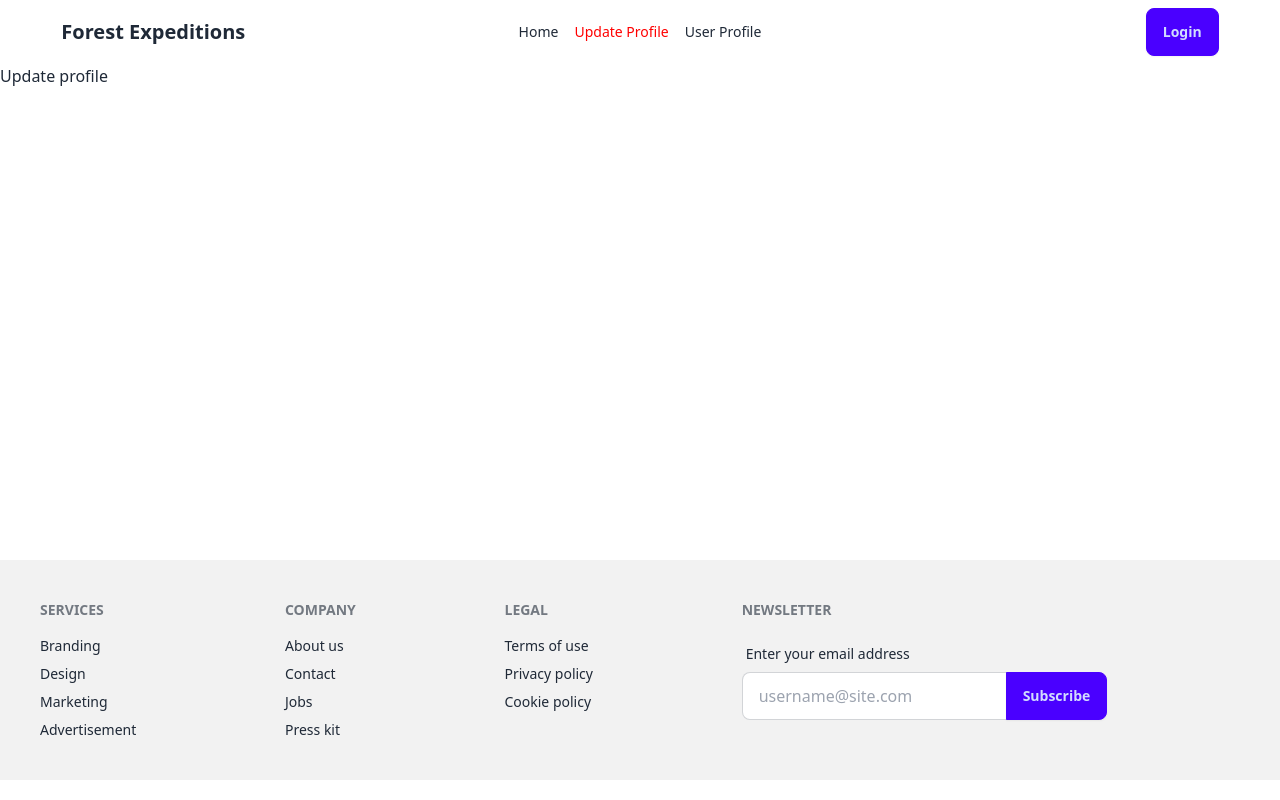
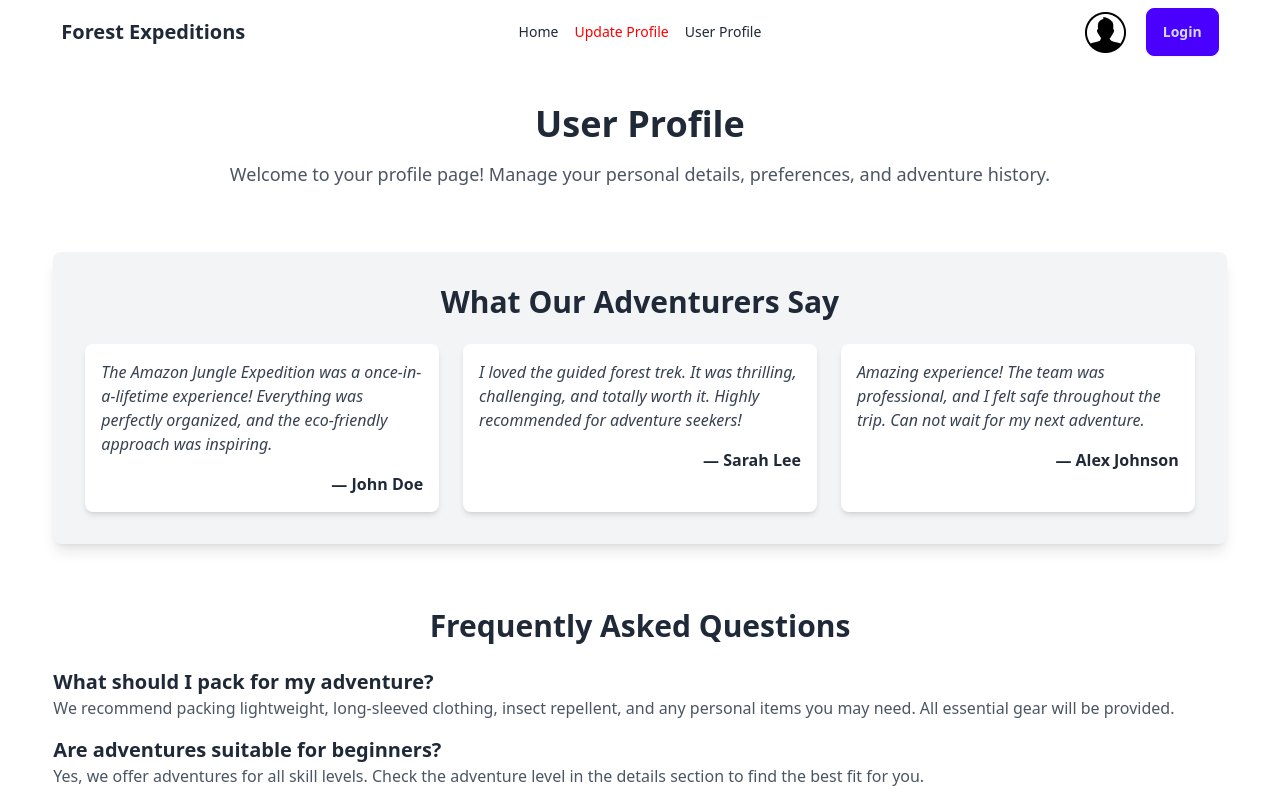
Before and after one commit to 09mehed/forest-expeditions, a React (Vite) app: page /updateProfile in a window 1280 px wide. Shown: the top 800 px of the page. Built offline with nearby package versions, Linux system fonts and the light colour scheme; no server answers.

Commit message:
website responsive

```diff
--- a/package.json
+++ b/package.json
@@ -16,6 +16,7 @@
     "prop-types": "^15.8.1",
     "react": "^18.3.1",
     "react-dom": "^18.3.1",
+    "react-helmet": "^6.1.0",
     "react-icons": "^5.3.0",
     "react-router-dom": "^6.28.0",
     "sort-by": "^1.2.0",
--- a/src/components/AuthProvider/AuthProvider.jsx
+++ b/src/components/AuthProvider/AuthProvider.jsx
@@ -23,10 +23,8 @@ const AuthProvider = ({children}) => {
     const handleGoogleLogin = () => {
         return signInWithPopup(auth, googleProvider)
     }
-    const manageProfile = (name, image) => {
-        updateProfile(auth.currentUser, {
-            displayName: name, photoURL: image
-        })
+    const manageProfile = (manageData) => {
+        return updateProfile(auth.currentUser, manageData)
     }
     const authInfo = {
         handleGoogleLogin,
--- a/src/components/Home/Home.jsx
+++ b/src/components/Home/Home.jsx
@@ -1,10 +1,14 @@
 import {  useLoaderData } from "react-router-dom";
 import Banner from "../Banner/Banner";
+import { Helmet } from "react-helmet";
 
 const Home = () => {
     const services = useLoaderData();
     return (
         <div>
+            <Helmet>
+                <title>Forest Expeditions | Home</title>
+            </Helmet>
             <Banner services={services} />
         </div>
     );
--- a/src/components/Login/Login.jsx
+++ b/src/components/Login/Login.jsx
@@ -1,9 +1,10 @@
 import { useContext, useState } from "react";
 import { authContext } from "../AuthProvider/AuthProvider";
 import { Link, useLocation, useNavigate } from "react-router-dom";
+import { Helmet } from "react-helmet";
 
 const Login = () => {
-    const { handleLogin, handleGoogleLogin } = useContext(authContext)
+    const { handleLogin, handleGoogleLogin, setUser } = useContext(authContext)
     const [error, setError] = useState('')
     const location = useLocation()
     const navigate = useNavigate()
@@ -14,6 +15,9 @@ const Login = () => {
         handleLogin(email, password)
         .then(res => {
             navigate(location.state.from)
+            const user = res.user
+            setUser(user)
+            navigate(location?.state ? location.state : "/")
         })
         .catch(err => {
             setError(err.message)
@@ -21,12 +25,15 @@ const Login = () => {
     }
     const googleLoginHandler = () => {
         handleGoogleLogin()
-        .then(res => {
-            navigate(location.state.from)
+        .then(() => {
+            navigate(location?.state ? location.state : "/")
         })
     }
     return (
         <div className="w-11/12 mx-auto py-5">
+            <Helmet>
+                <title>Forest Expeditions | login</title>
+            </Helmet>
             <div className="min-h-screen flex items-center justify-center bg-gray-100">
                 <div className="bg-white shadow-lg rounded-lg p-8 w-full max-w-md">
                     <h2 className="text-3xl font-bold text-center text-gray-800 mb-6">
@@ -65,6 +72,9 @@ const Login = () => {
                                 required
                             />
                         </div>
+                        {
+                            error.login && <label className="label">{error.login}</label>
+                        }
                         <div className="mb-4">
                             <a
                                 href="#"
--- a/src/components/Navbar/Navbar.jsx
+++ b/src/components/Navbar/Navbar.jsx
@@ -1,6 +1,9 @@
+import { useContext } from "react";
 import { Link, NavLink } from "react-router-dom";
-
+import { authContext } from "../AuthProvider/AuthProvider";
+import userIcon from '../../assets/user.png'
 const Navbar = () => {
+    const { user, handleSignOut } = useContext(authContext)
     return (
         <div className="navbar w-11/12 mx-auto items-center">
             <div className="navbar-start">
@@ -36,10 +39,20 @@ const Navbar = () => {
                     <NavLink to='userProfile' className='ml-4'>User Profile</NavLink>
                 </ul>
             </div>
-            <div className="navbar-end">
-                <NavLink to='login'>
-                    <button className="btn btn-primary">Login</button>
-                </NavLink>
+            <div className="navbar-end gap-5">
+                {
+                    user && user?.email ? <div>
+                        <img className="w-10 rounded-full" src={user.photoURL} alt="" />
+                        <p>{user.displayName}</p>
+                    </div> :
+                        <img src={userIcon} alt="" />
+                }
+                {
+                    user && user?.email ? (<button onClick={handleSignOut} className="btn btn-primary">Log-Out</button>) : (<NavLink to='login'>
+                        <button className="btn btn-primary">Login</button>
+                    </NavLink>)
+                }
+
             </div>
         </div>
     );
--- a/src/components/Register/Register.jsx
+++ b/src/components/Register/Register.jsx
@@ -1,8 +1,12 @@
 import { useContext, useState } from "react";
 import { authContext } from "../AuthProvider/AuthProvider";
+import { Helmet } from "react-helmet";
+import { useLocation, useNavigate } from "react-router-dom";
 
 const Register = () => {
-    const {handleRegister, manageProfile, handleGoogleLogin} = useContext(authContext)
+    const {handleRegister, manageProfile, handleGoogleLogin, setUser} = useContext(authContext)
+    const location = useLocation()
+    const navigate = useNavigate()
     const [error, setError] = useState('')
     const handleSubmit = (e) => {
         e.preventDefault()
@@ -23,11 +27,19 @@ const Register = () => {
         }
         handleRegister(email, password)
         .then(res => {
-            manageProfile(name, photoURL)
+            manageProfile({displayName: name, photo: photoURL})
+            .then(() => navigate("/"))
+
+            const user = res.user
+            setUser(user)
+            navigate(location?.state ? location.state : "/")
         })
     }
     return (
         <div className="w-11/12 mx-auto py-5">
+            <Helmet>
+                <title>Forest Expeditions | register</title>
+            </Helmet>
             <div className="h-[700px] flex items-center justify-center bg-gray-100">
                 <div className="bg-white shadow-lg rounded-lg p-8 w-full max-w-md">
                     <h2 className="text-3xl font-bold text-center text-gray-800 mb-6">
--- a/src/components/UpdateProfile/UpdateProfile.jsx
+++ b/src/components/UpdateProfile/UpdateProfile.jsx
@@ -1,8 +1,72 @@
+import { Helmet } from "react-helmet";
 
 const UpdateProfile = () => {
     return (
         <div>
-            <h1>Update profile</h1>
+            <Helmet>
+                <title>Forest Expeditions | Update Profile</title>
+            </Helmet>
+            <div className="w-11/12 mx-auto py-10 space-y-16">
+                {/* User Profile Section */}
+                <section className="text-center">
+                    <h1 className="text-4xl font-bold mb-4">User Profile</h1>
+                    <p className="text-gray-600 text-lg">Welcome to your profile page! Manage your personal details, preferences, and adventure history.</p>
+                </section>
+
+                {/* Section 1: Testimonials */}
+                <section className="bg-gray-100 p-8 rounded-lg shadow-lg">
+                    <h2 className="text-3xl font-bold text-center mb-6">What Our Adventurers Say</h2>
+                    <div className="grid grid-cols-1 md:grid-cols-3 gap-6">
+                        {/* Testimonial 1 */}
+                        <div className="p-4 bg-white shadow-md rounded-lg">
+                            <p className="text-gray-700 italic">
+                                The Amazon Jungle Expedition was a once-in-a-lifetime experience! Everything was perfectly organized, and the eco-friendly approach was inspiring.
+                            </p>
+                            <h3 className="text-right mt-4 font-semibold">— John Doe</h3>
+                        </div>
+
+                        {/* Testimonial 2 */}
+                        <div className="p-4 bg-white shadow-md rounded-lg">
+                            <p className="text-gray-700 italic">
+                                I loved the guided forest trek. It was thrilling, challenging, and totally worth it. Highly recommended for adventure seekers!
+                            </p>
+                            <h3 className="text-right mt-4 font-semibold">— Sarah Lee</h3>
+                        </div>
+
+                        {/* Testimonial 3 */}
+                        <div className="p-4 bg-white shadow-md rounded-lg">
+                            <p className="text-gray-700 italic">
+                                Amazing experience! The team was professional, and I felt safe throughout the trip. Can not wait for my next adventure.
+                            </p>
+                            <h3 className="text-right mt-4 font-semibold">— Alex Johnson</h3>
+                        </div>
+                    </div>
+                </section>
+
+                {/* Section 2: FAQ */}
+                <section>
+                    <h2 className="text-3xl font-bold text-center mb-6">Frequently Asked Questions</h2>
+                    <div className="space-y-4">
+                        {/* Question 1 */}
+                        <div>
+                            <h3 className="text-xl font-semibold">What should I pack for my adventure?</h3>
+                            <p className="text-gray-600">We recommend packing lightweight, long-sleeved clothing, insect repellent, and any personal items you may need. All essential gear will be provided.</p>
+                        </div>
+
+                        {/* Question 2 */}
+                        <div>
+                            <h3 className="text-xl font-semibold">Are adventures suitable for beginners?</h3>
+                            <p className="text-gray-600">Yes, we offer adventures for all skill levels. Check the adventure level in the details section to find the best fit for you.</p>
+                        </div>
+
+                        {/* Question 3 */}
+                        <div>
+                            <h3 className="text-xl font-semibold">How do I book an adventure?</h3>
+                            <p className="text-gray-600">You can book an adventure directly from our website. Simply select the adventure and follow the steps to confirm your booking.</p>
+                        </div>
+                    </div>
+                </section>
+            </div>
         </div>
     );
 };
--- a/src/components/UserProfile/UserProfile.jsx
+++ b/src/components/UserProfile/UserProfile.jsx
@@ -1,7 +1,11 @@
+import { Helmet } from "react-helmet";
 
 const UserProfile = () => {
     return (
         <div>
+            <Helmet>
+                <title>Forest Expeditions | User Profile</title>
+            </Helmet>
             <h1>user profile</h1>
         </div>
     );
```
Also changed, not shown: src/assets/user.png (added), 1 other file (tests, documents, lock files or other folders).
